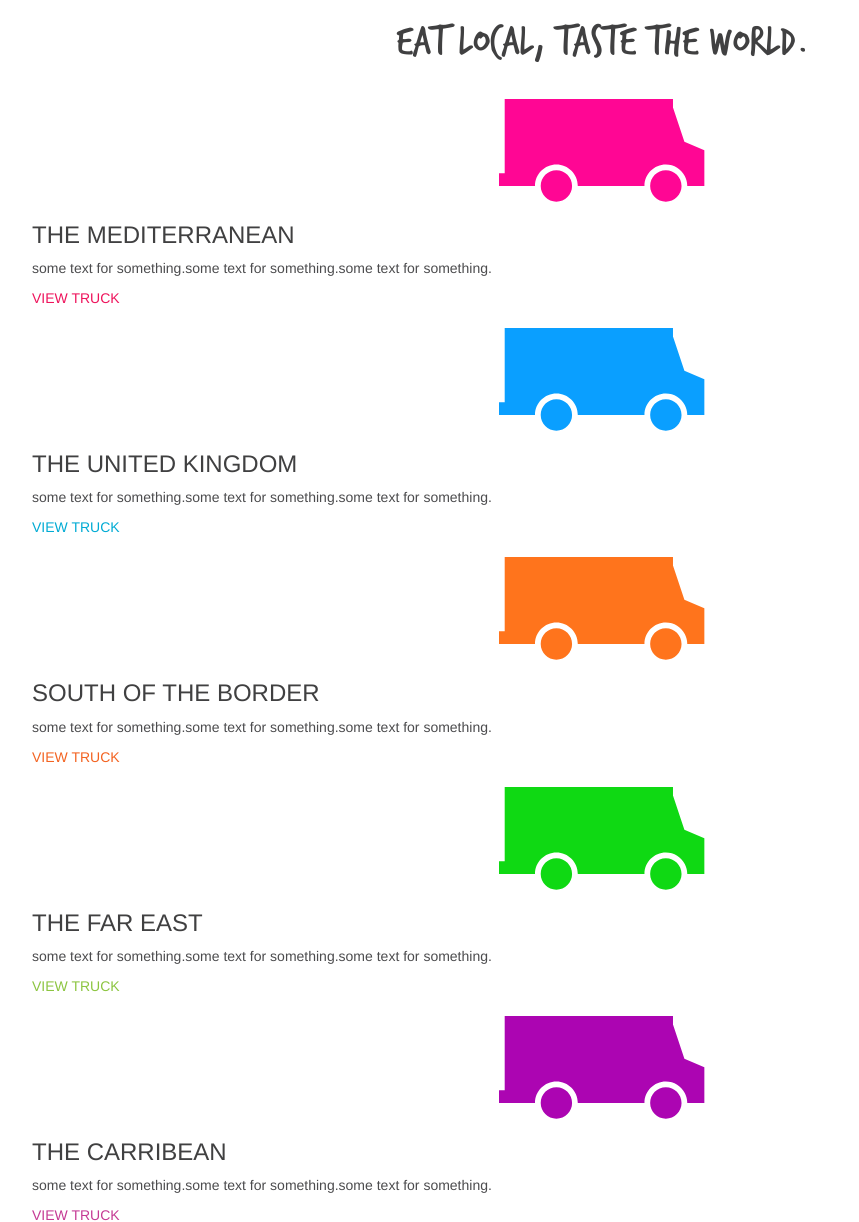
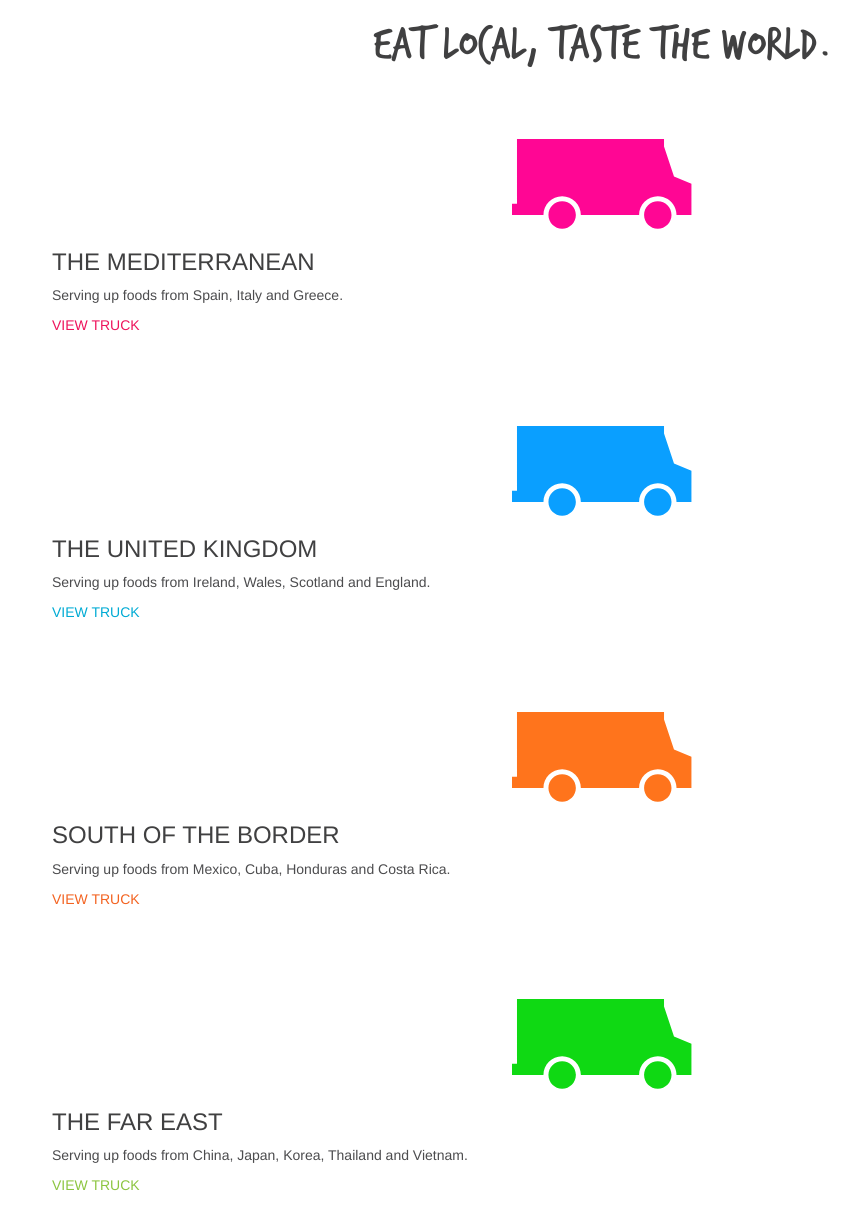
Before and after one commit to AR8Stefan/StreetFoodsV2, a PHP site: page / in a window 1280 px wide. Shown: the part 451-1673 px from the top of the page, without its empty margins (38-897 px from the left). Run offline with PHP 8.4, Linux system fonts and the light colour scheme; some libraries are stand-ins or nearby versions; some web fonts are replaced.

Commit message:
style footer

```diff
--- a/index.html
+++ b/index.html
@@ -36,10 +36,10 @@
 		    <div class="collapse navbar-collapse" id="bs-example-navbar-collapse-1" style="">
 		      <ul class="nav navbar-nav navbar-right">
 	          <li><a href="../index.html">Home</a></li>
-	          <li><a href="pages/events.html">Order</a></li>
-	          <li><a href="pages/events.html">Menus</a></li>
+	          <li><a href="pages/orders.html">Order</a></li>
+	          <li><a href="pages/menus.html">Menus</a></li>
 	          <li><a href="pages/events.html">Events</a></li>
-	          <li><a href="pages/events.html">Contact</a></li>
+	          <li><a href="pages/contact.html">Contact Us</a></li>
 		        <div class="navbar-header"> <!-- Start Nav Icons -->
 		        	<div class="icon"> <!-- Start Icons -->
 				      	<li><a href=""><img class="search-icon icons hidden-xs" src="assets/images/search.svg" alt="Search"></a></li>
@@ -106,41 +106,49 @@
 					<h1 class="trash-hands">EAT LOCAL, TASTE THE WORLD.</h1>
 				</div>
 
-				<div class="the-med col-xs-12">
-					<div>
-						<a href="#"><img class="menu-truck" src="assets/images/truckmed.svg"></a>
+				<div class="the-med menu-select col-xs-12">
+					<a href="#"><img style="height: 110px; margin: 0 auto;" class="menu-truck col-xs-4 col-sm-12" src="assets/images/truckmed.svg"></a>
+					<div class="col-xs-8 col-sm-12">
 						<h3>THE MEDITERRANEAN</h3>
-						<p>some text for something.some text for something.some text for something.</p>
+						<p>Serving up foods from Spain, Italy and Greece.</p>
 						<a href="#" style="color: #ee145c">VIEW TRUCK</a>
 					</div>
 				</div>
 
-				<div class="the-uk col-xs-12">
-					<a href="#"><img class="menu-truck" src="assets/images/truckuk.svg"></a>
+				<div class="the-uk menu-select col-xs-12 col-sm-12">
+					<a href="#"><img style="height: 110px; margin: 0 auto;" class="menu-truck col-xs-4 col-sm-12" src="assets/images/truckuk.svg"></a>
+					<div class="col-xs-8">
 						<h3>THE UNITED KINGDOM</h3>
-					<p>some text for something.some text for something.some text for something.</p>
+						<p>Serving up foods from Ireland, Wales, Scotland and England.</p>
 						<a href="#" style="color: #00abd4">VIEW TRUCK</a>
 					</div>
+				</div>
 
-				<div class="the-south col-xs-12">
-					<a href="#"><img class="menu-truck" src="assets/images/trucksouth.svg"></a>
+				<div class="the-south menu-select col-xs-12 col-sm-12">
+					<a href="#"><img style="height: 110px; margin: 0 auto;" class="menu-truck col-xs-4 col-sm-12" src="assets/images/trucksouth.svg"></a>
+					<div class="col-xs-8">
 						<h3>SOUTH OF THE BORDER</h3>
-					<p>some text for something.some text for something.some text for something.</p>
+						<p>Serving up foods from Mexico, Cuba, Honduras and Costa Rica.</p>
 						<a href="#" style="color: #f36321">VIEW TRUCK</a>
 					</div>
+				</div>
 
-				<div class="the-east col-xs-12">
-					<a href="#"><img class="menu-truck" src="assets/images/truckeast.svg"></a>
+				<div class="the-east menu-select col-xs-12 col-sm-12">
+					<a href="#"><img style="height: 110px; margin: 0 auto;" class="menu-truck col-xs-4 col-sm-12" src="assets/images/truckeast.svg"></a>
+					<div class="col-xs-8">
 						<h3>THE FAR EAST</h3>
-					<p>some text for something.some text for something.some text for something.</p>
+						<p>Serving up foods from China, Japan, Korea, Thailand and Vietnam.</p>
 						<a href="#" style="color: #8cc540">VIEW TRUCK</a>
 					</div>
+				</div>
 
-				<div class="the-car col-xs-12">
-					<a href="#"><img class="menu-truck" src="assets/images/truckcar.svg"></a>
+				<div class="the-car menu-select col-xs-12 col-sm-12">
+					<a href="#"><img style="height: 110px; margin: 0 auto;" class="menu-truck col-xs-4 col-sm-12" src="assets/images/truckcar.svg"></a>
+					<div class="col-xs-8">
 						<h3>THE CARRIBEAN</h3>
-					<p>some text for something.some text for something.some text for something.</p>
+						<p>Serving up foods from The Bahamas, Barbados, Jamaica and Aruba.</p>
 						<a href="#" style="color: #c53a94">VIEW TRUCK</a>
+					</div>
 				</div>
 			</div>
 		</div> <!---- /BODY ---->
@@ -152,7 +160,9 @@
 		</div>
 
 		<footer>
-			<h4>some text</h4>
+			<div class="container">
+				<input style="font-size: 13.5px;" type="text" name="Subscribe" placeholder="EMAIL@EXAMPLE.COM"><button style="background-color: #404041; border-color: #404041;">SUBSCRIBE</button>
+			</div>
 		</footer>
 
 	</body>
--- a/styles/main.css
+++ b/styles/main.css
@@ -29,6 +29,14 @@ GENERAL
 	font-weight: 100px;
 }
 
+div.menu-select {
+	padding: 3% 10px;
+}
+
+div.col-xs-8 {
+	padding-left: 25px;
+}
+
 #map {
 	/*min-height: 40vh;*/
 	height: 400px;
@@ -44,6 +52,8 @@ img {
 img.menu-trucks {
 	margin: 10px 0;
 	padding: 110px 0;
+	width: 100px;
+	height: 100px;
 }
 
 footer {
@@ -65,7 +75,7 @@ nav {
 }
 
 img.mobile-icons {
-
+	/*margin: 0 auto;*/
 }
 
 div.navbar-header {
@@ -74,7 +84,8 @@ div.navbar-header {
 
 button.navbar-toggle {
 	float: left;
-	margin: 7.5px 0 10px 10px;
+	margin: 7.5px auto 10px 10px;
+	/*padding-right: 20px;*/
 	border: none;
 }
 
@@ -154,7 +165,7 @@ FONTS & COLORS
 }
 .trash-hands {
 	font-family: 'TrashHand';
-	font-size: 4.5rem;
+	font-size: 5rem;
 }
 
 .street-event, .order-now, .our-menu {
```
Also changed, not shown: pages/contact.html (+19 -15 lines), pages/events.html (+17 -10 lines), pages/menus.html (+17 -10 lines), pages/order.html (+19 -15 lines). Lines whose indentation alone changed are shown as unchanged.
